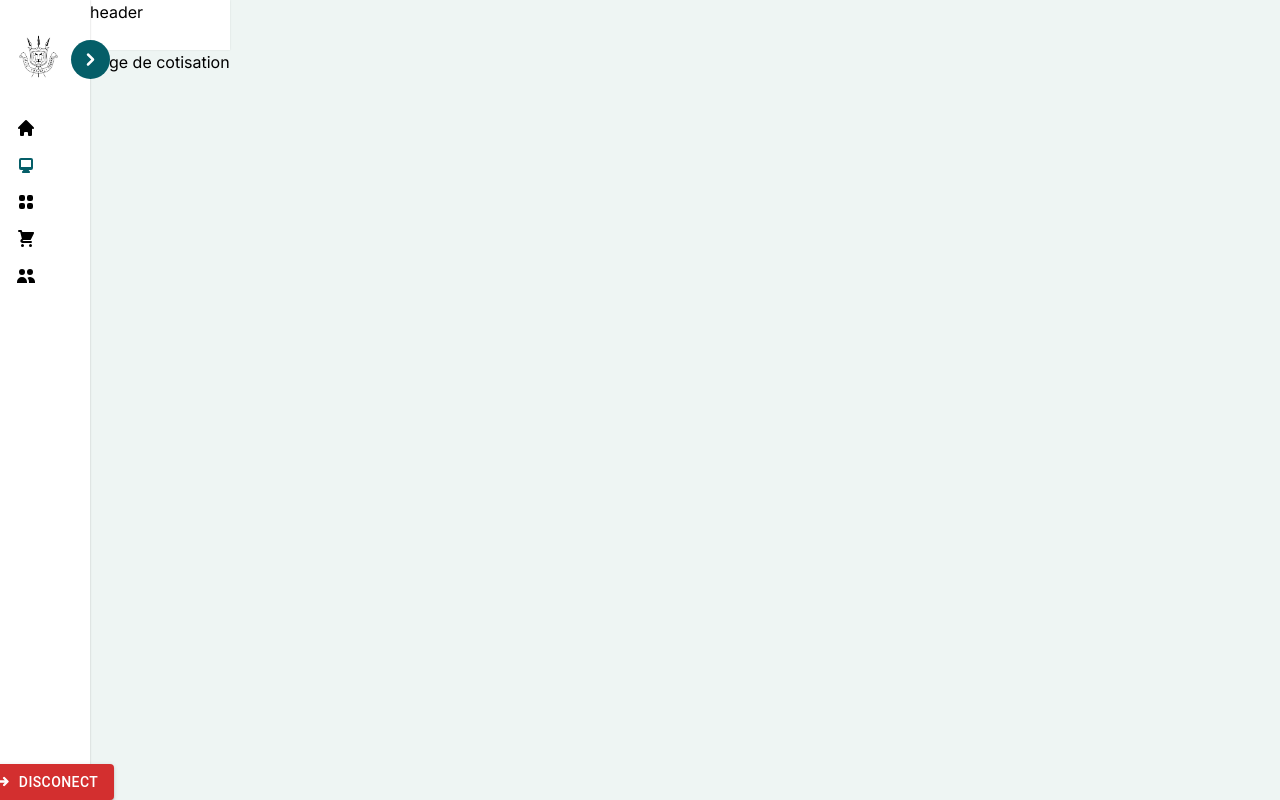
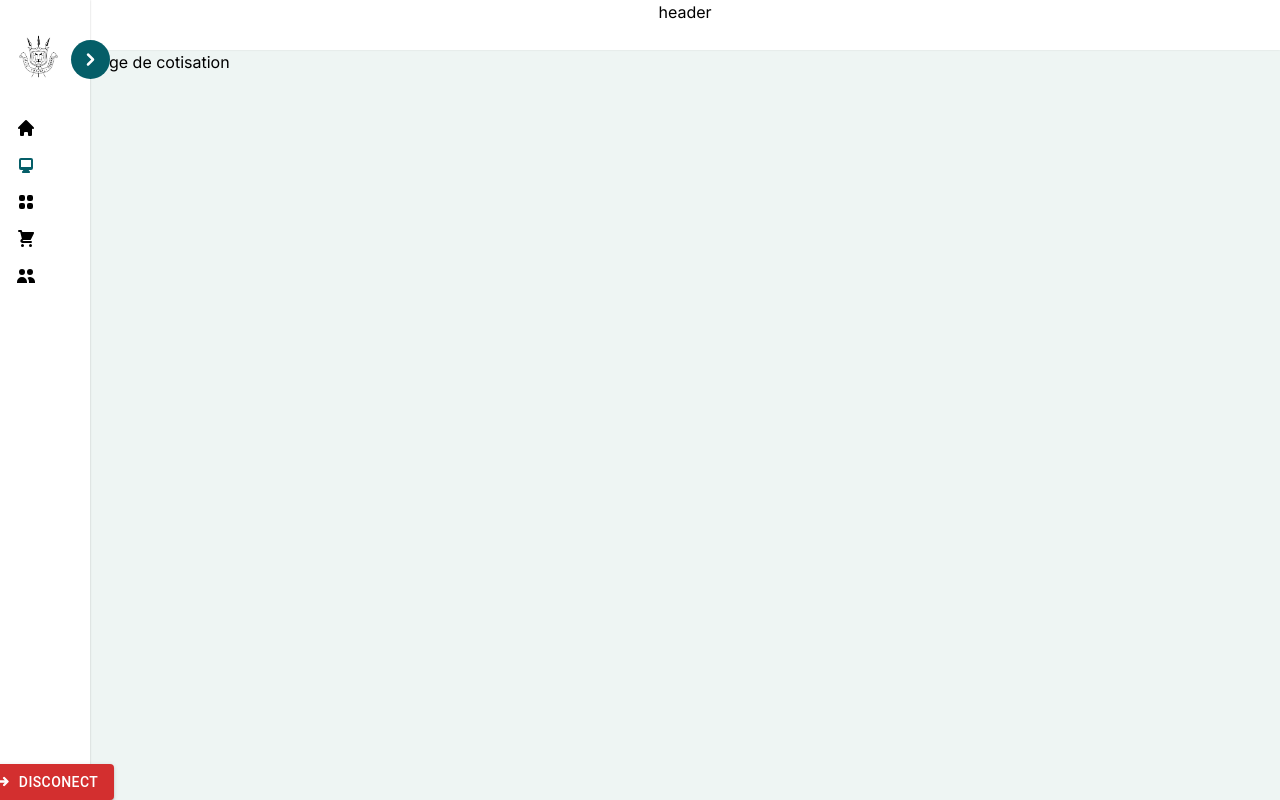
Before and after one commit to sopranoelfuego/nextlayout_squellete, a Next.js app: page /timeline/cotisation in a window 1280 px wide. Built offline with nearby package versions, Linux system fonts and the light colour scheme.

Commit message:
add new layout color

```diff
--- a/src/app/timeline/layout.tsx
+++ b/src/app/timeline/layout.tsx
@@ -20,7 +20,7 @@ export default function RootLayout({
   return (
    <Box sx={{display:"flex",alignItems:"flex-start"}}>
     <Sidebar/>
-    <Stack direction="column">
+    <Stack direction="column" display="flex" width="100%" >
 
     <Header/>
     {children}
--- a/src/components/Header.tsx
+++ b/src/components/Header.tsx
@@ -8,8 +8,9 @@ import { HiMenu } from 'react-icons/hi'
 function Header() {
 
   const theme=useTheme()
+  console.log("theme.spacing(10):",theme.spacing(1))
   return (
-    <Box sx={{backgroundColor:"#fff",boxShadow:"0 0 2px rgba(0,0,0,0.1)",minHeight:"3.1rem"}}>
+    <Box sx={{flex:1,textAlign:"center",backgroundColor:"#fff",boxShadow:"0 0 2px rgba(0,0,0,0.1)",minHeight:"3.1rem"}}>
         header
       </Box>
   )
```
